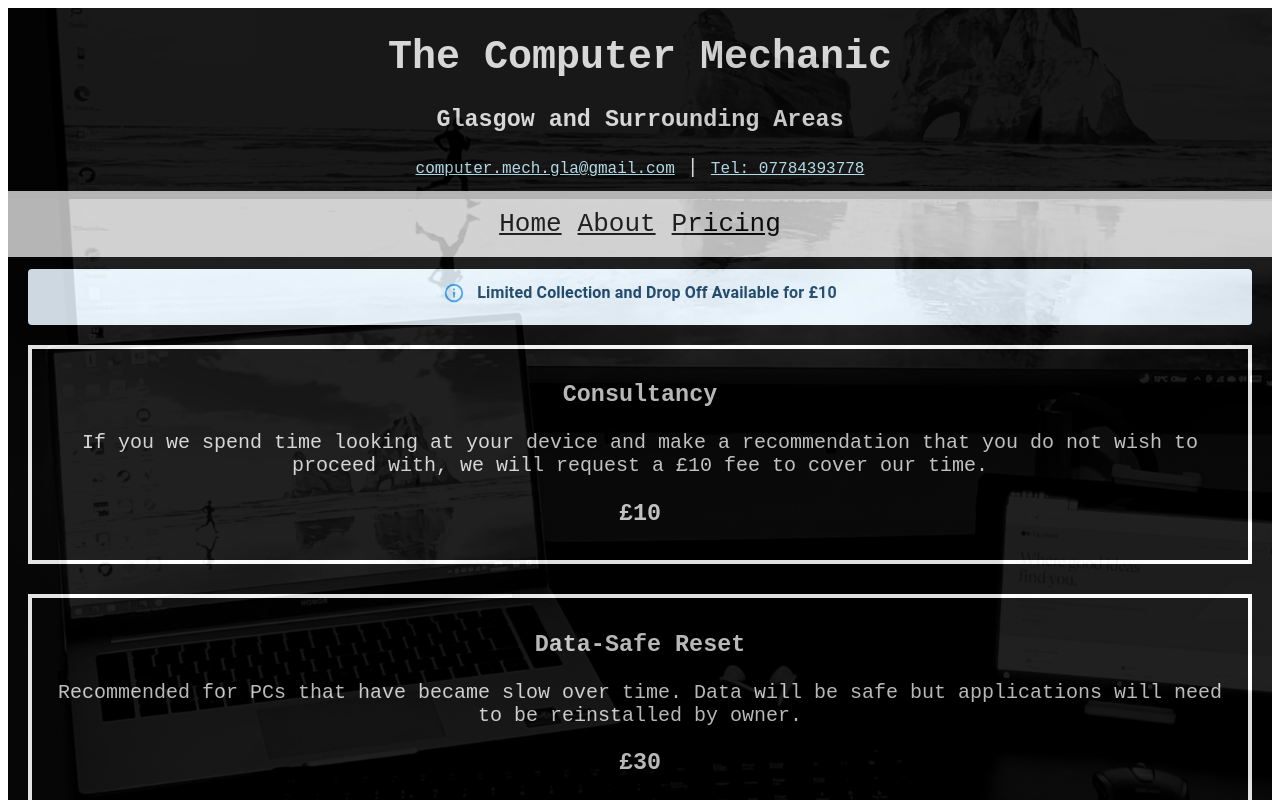
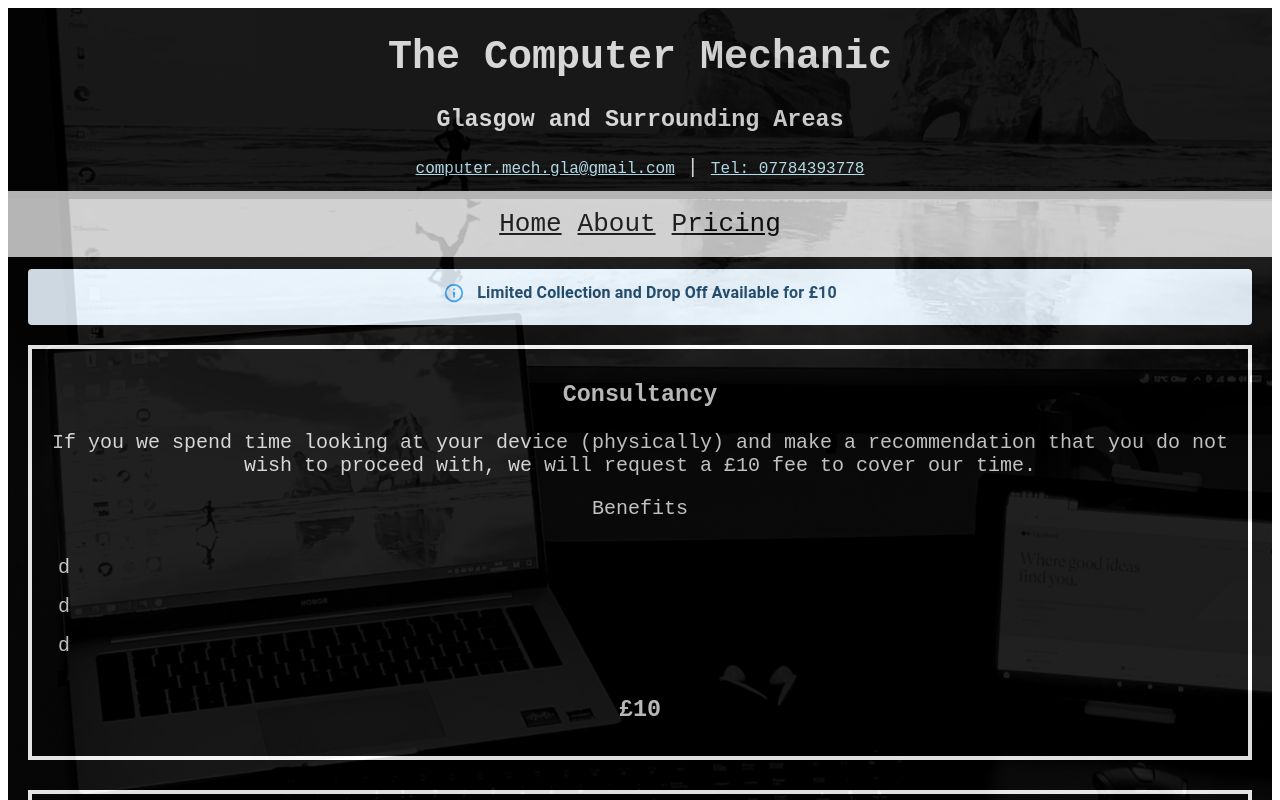
Before and after one commit to gallpaul8892/The-Computer-Mechanic, a React (Create React App) app: page /services in a window 1280 px wide. Shown: the top 800 px of the page. Built offline with nearby package versions, Linux system fonts and the light colour scheme; the HTML template or start-up script is replaced by a standard one.

Commit message:
including beneifts

```diff
--- a/src/PriceList/PriceList.js
+++ b/src/PriceList/PriceList.js
@@ -1,5 +1,7 @@
 import "../Style/Css/PriceList.css";
 import { appConstants } from "../config/constants.js";
+import List from "@material-ui/core/List";
+import ListItem from "@material-ui/core/ListItem";
 import Alert from "@material-ui/lab/Alert";
 import AlertTitle from "@material-ui/lab/AlertTitle";
 
@@ -9,25 +11,42 @@ const PriceList = () => {
       id: "consultancy",
       title: "Consultancy",
       description:
-        "If you we spend time looking at your device and make a recommendation that you do not wish to proceed with, we will request a £10 fee to cover our time.",
+        "If you we spend time looking at your device (physically) and make a recommendation that you do not wish to proceed with, we will request a £10 fee to cover our time.",
     },
     {
       id: "fullReset",
-      title: "Data-Safe Reset",
+      title: "Data-Safe Service",
       description:
         "Recommended for PCs that have became slow over time. Data will be safe but applications will need to be reinstalled by owner.",
+      benefits: [
+        "Will remove viruses",
+        "Data will be retained",
+        "Device will be faster",
+        "Free Anti-Virus software installation",
+        "Reclaim space from unwanted applications",
+      ],
     },
     {
       id: "virusRemoval",
       title: "Data & Application Safe Virus Removal",
       description:
         "Recommended if your PC has been infected with a virus, including popups whilst browsing. Applications and Data will be retained, if applications are not essential then you should opt for the Data-Safe Reset.",
+      benefits: [
+        "Will remove viruses",
+        "Free Anti-Virus software installation",
+        "Device will be returned as it was (minus the virus)",
+      ],
     },
     {
       id: "hardDriveUpgrade",
       title: "Hard Drive Upgrade",
       description:
         "Recommended if your PC or Laptop is still slow after a service, or if you are running out of disk space. Price excludes cost of new hard drive. Application and Data will be retained.",
+      benefits: [
+        "More space for applications and data",
+        "Faster boot up",
+        "Less application load time",
+      ],
     },
     {
       id: "other",
@@ -55,6 +74,12 @@ const PriceList = () => {
               <strong>{service.title}</strong>
             </h3>
             <p>{service.description}</p>
+            <p>Benefits</p>
+            <List>
+              <ListItem>d</ListItem>
+              <ListItem>d</ListItem>
+              <ListItem>d</ListItem>
+            </List>
             {appConstants.prices[service.id] && (
               <h3>£{appConstants.prices[service.id]}</h3>
             )}
--- a/src/config/constants.js
+++ b/src/config/constants.js
@@ -3,7 +3,7 @@ export const appConstants = {
     consultancy: 10,
     fullReset: 30,
     virusRemoval: 50,
-    hardDriveUpgrade: 30,
+    hardDriveUpgrade: 50,
     collectionFee:10,
   },
   times:{
```
